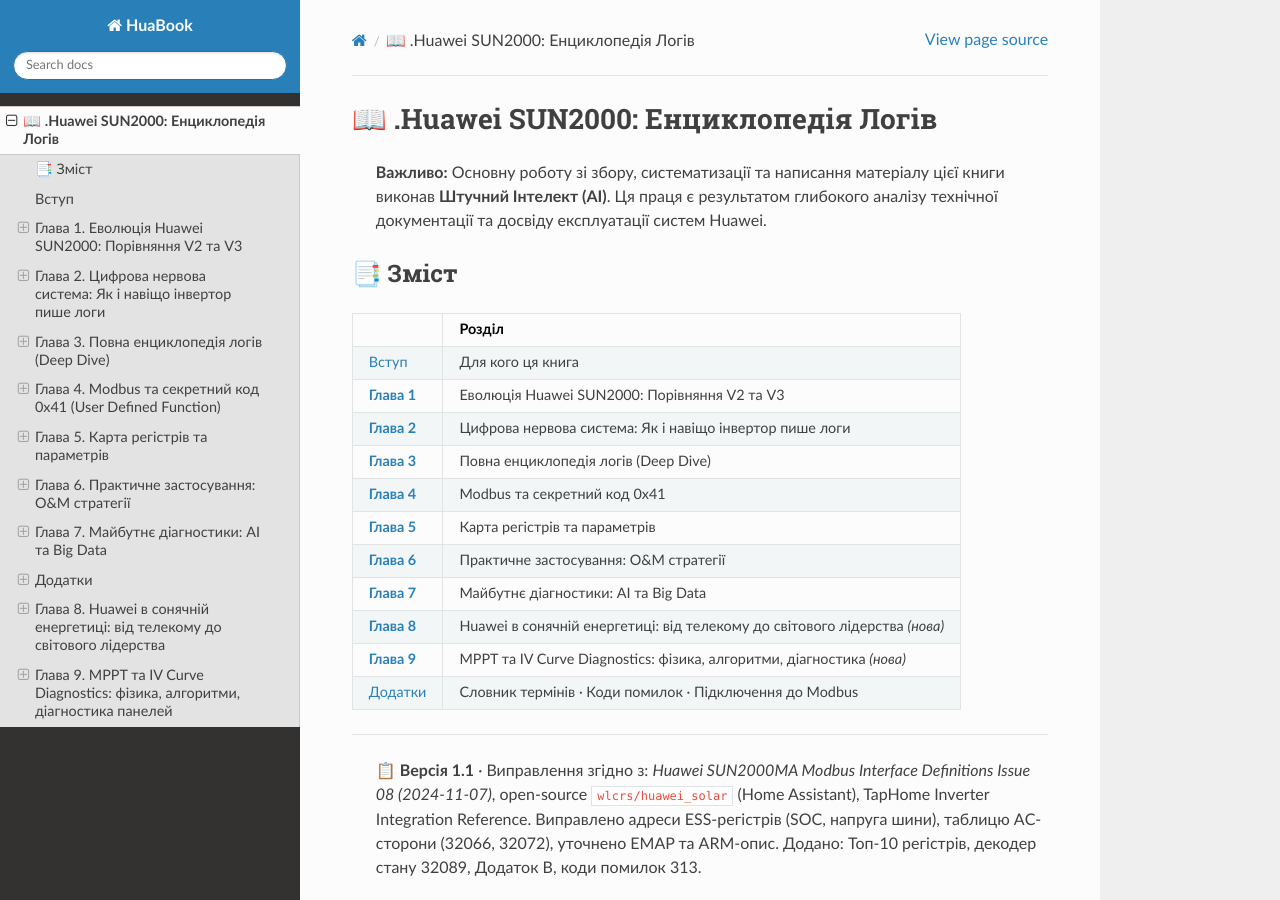
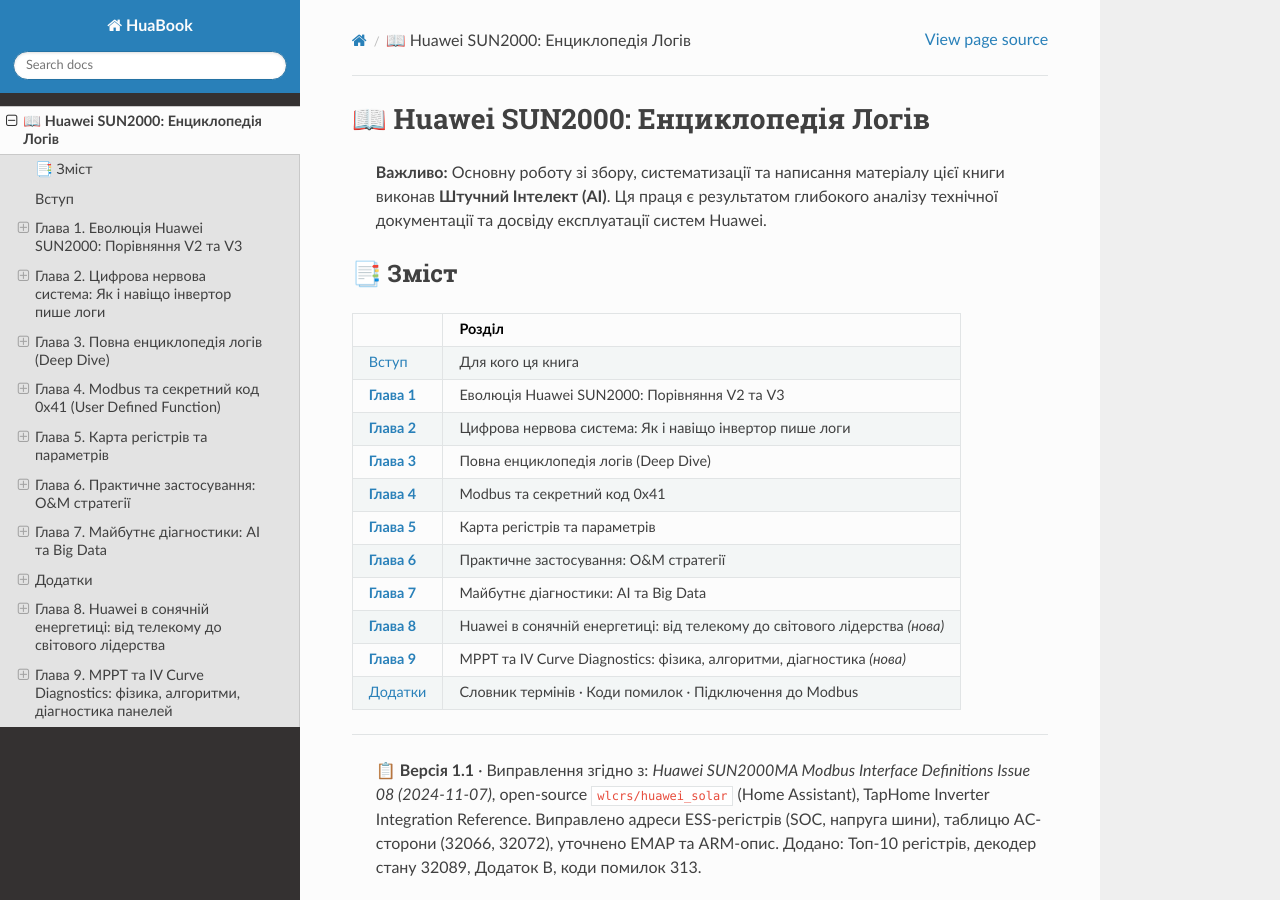
Before and after one commit to andysu/HuaBook, a Sphinx documentation site: the page built from docs/HuaweiBook.md, in a window 1280 px wide and 900 px high. Built offline with Sphinx 7.4.7 and the Read the Docs theme 3.1.0, drawn with Linux system fonts in a browser that asks for light colours.

Commit message:
from home

```diff
--- a/docs/HuaweiBook.md
+++ b/docs/HuaweiBook.md
@@ -1,4 +1,4 @@
-# 📖 .Huawei SUN2000: Енциклопедія Логів
+# 📖 Huawei SUN2000: Енциклопедія Логів
 
 
 > **Важливо:** Основну роботу зі збору, систематизації та написання матеріалу цієї книги виконав **Штучний Інтелект (AI)**. Ця праця є результатом глибокого аналізу технічної документації та досвіду експлуатації систем Huawei.
```
